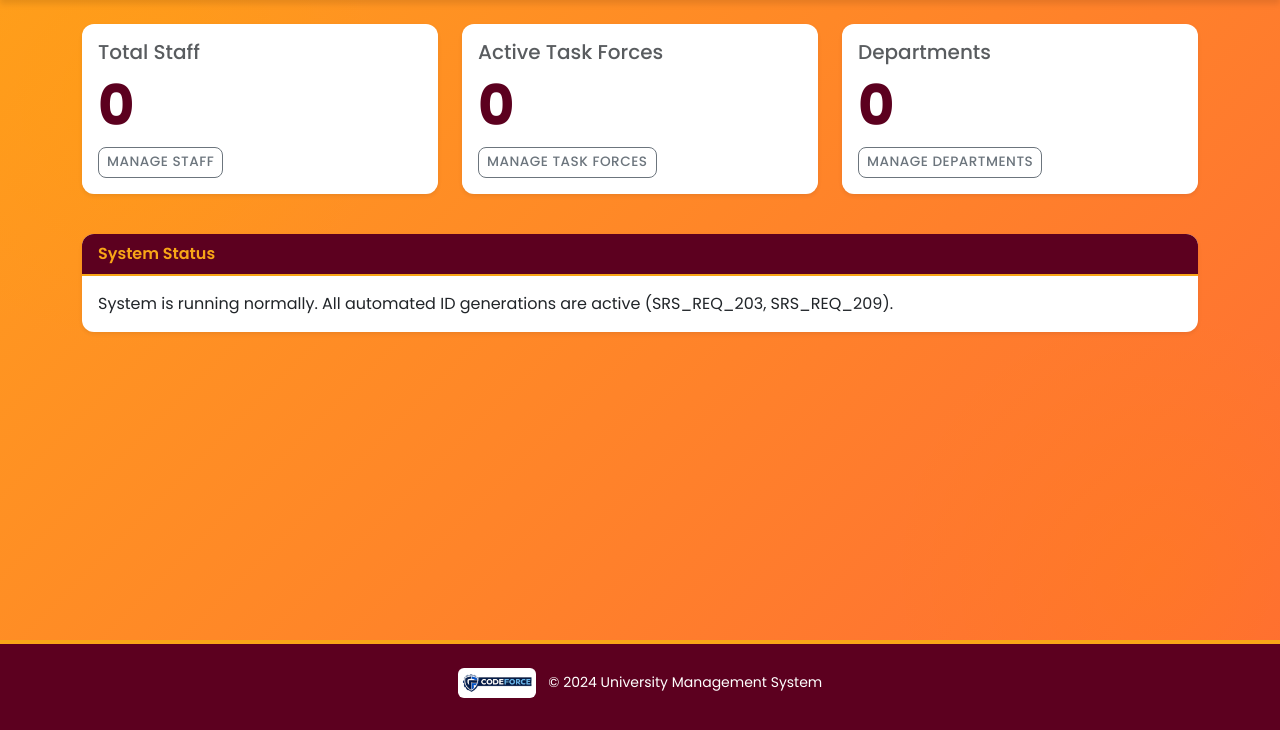
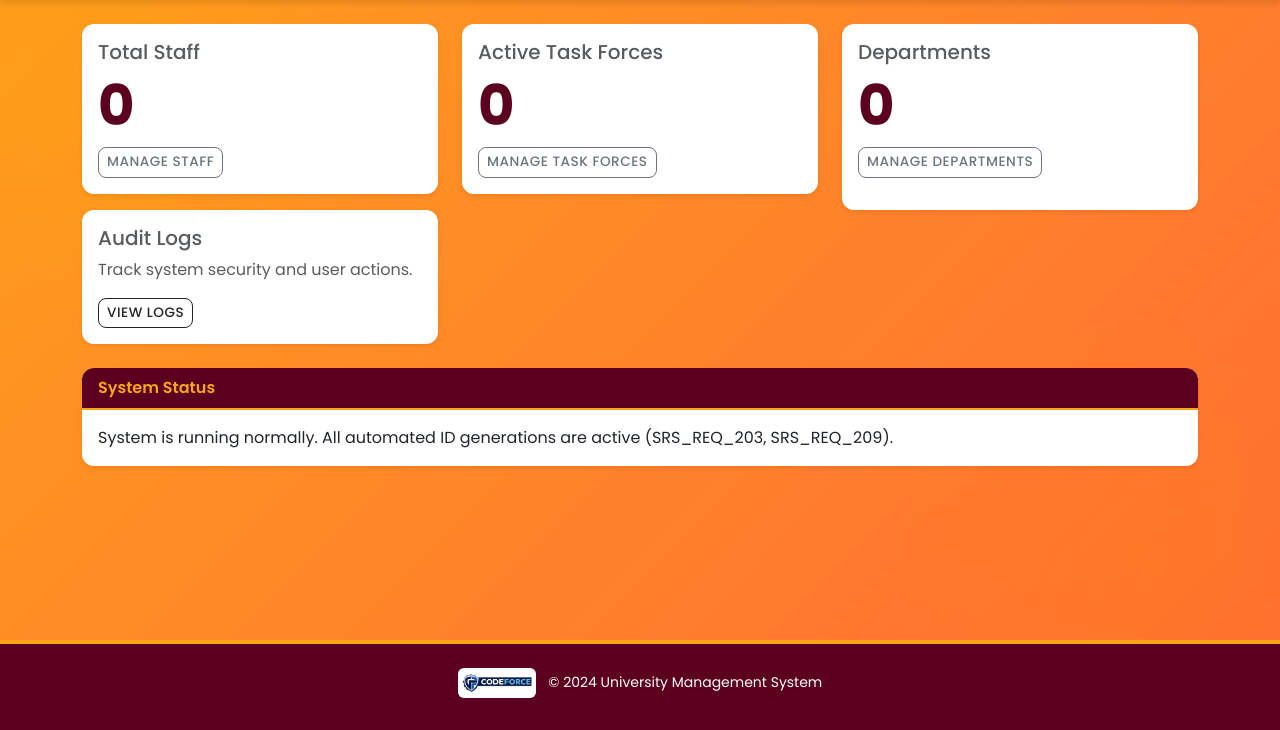
Before and after one commit to Junaed29/TFMS-CodeForce, a Django app: page /dashboard/admin/ in a window 1280 px wide. Shown: the part 70-800 px from the top of the page. Run offline with Django 4.2, Linux system fonts and the light colour scheme; the visitor is signed in with stand-in values (Sample User, id 1); data comes from the database, SQL or seed files in the repository; data that the repository does not hold is empty; parts of the project's set-up code (start-up, migrations or seed data) failed here and were passed over.

Commit message:
feat: Add audit log view and link it on the admin dashboard.

```diff
--- a/dashboard/urls.py
+++ b/dashboard/urls.py
@@ -12,6 +12,7 @@ app_name = 'dashboard'
 
 urlpatterns = [
     path('', DashboardDispatcher.as_view(), name='home'),
+    path('audit-logs/', AuditLogListView.as_view(), name='audit_log_list'),
 
     # Admin Views
     path('admin/', AdminDashboardView.as_view(), name='admin'),
--- a/dashboard/views.py
+++ b/dashboard/views.py
@@ -3,7 +3,7 @@ from django.shortcuts import redirect
 from django.contrib.auth.mixins import LoginRequiredMixin
 from django.urls import reverse_lazy
 from .mixins import RoleRequiredMixin
-from accounts.models import User
+from accounts.models import User, AuditLog
 from university.models import TaskForce, Department
 from .forms import StaffForm, TaskForceForm, DepartmentForm
 
--- a/templates/dashboard/admin_dashboard.html
+++ b/templates/dashboard/admin_dashboard.html
@@ -25,12 +25,25 @@
         </div>
     </div>
     <div class="col-md-4">
-        <div class="card bg-white border-0 shadow-sm mb-3">
+        <div class="card h-100 hover-shadow border-0 shadow-sm mb-3">
             <div class="card-body">
                 <h5 class="card-title text-muted">Departments</h5>
                 <h2 class="display-4 fw-bold" style="color: var(--utm-maroon);">{{ department_count }}</h2>
                 <a href="{% url 'dashboard:department_list' %}"
                     class="btn btn-outline-secondary btn-sm stretched-link">Manage Departments</a>
+            </div>
+        </div>
+    </div>
+</div>
+
+<div class="row mb-4">
+    <div class="col-md-4">
+        <div class="card h-100 hover-shadow border-0 shadow-sm">
+            <div class="card-body">
+                <h5 class="card-title text-muted">Audit Logs</h5>
+                <p class="card-text text-muted">Track system security and user actions.</p>
+                <a href="{% url 'dashboard:audit_log_list' %}" class="btn btn-outline-dark btn-sm stretched-link">View
+                    Logs</a>
             </div>
         </div>
     </div>
```
